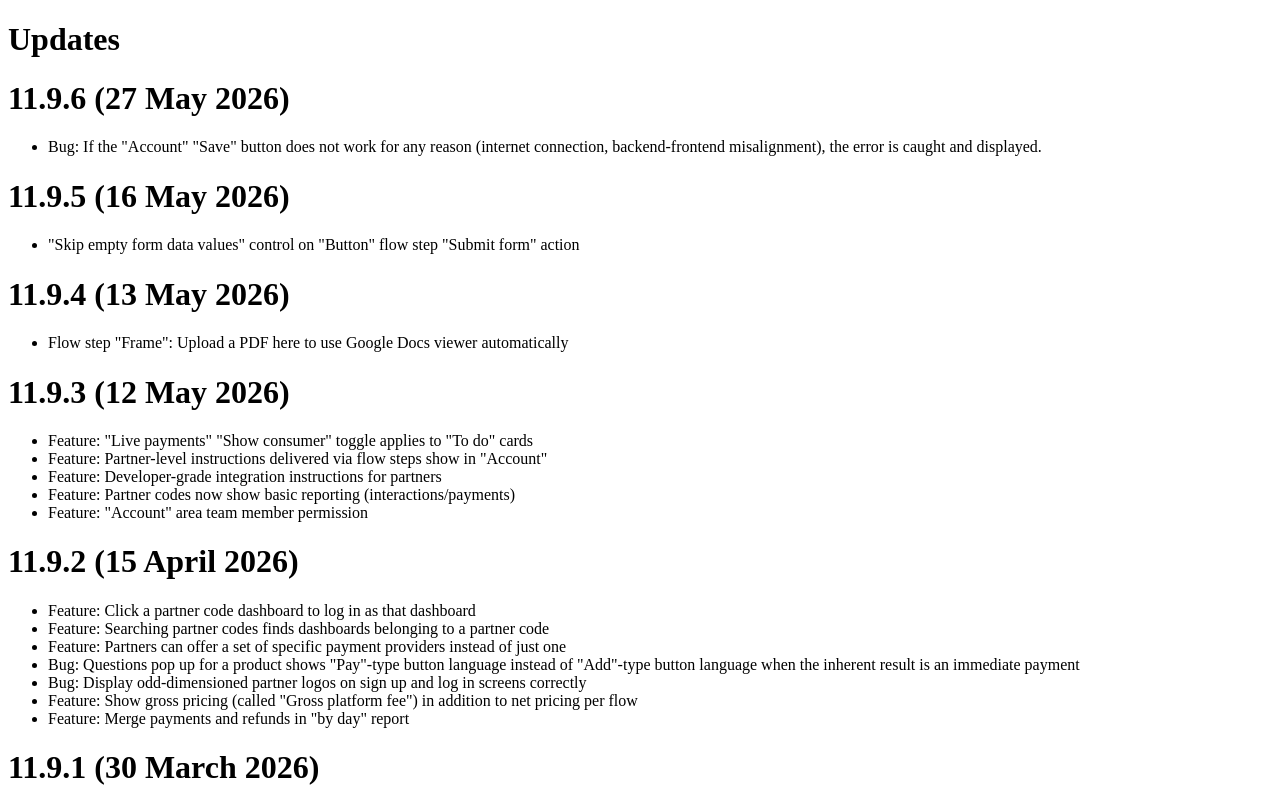
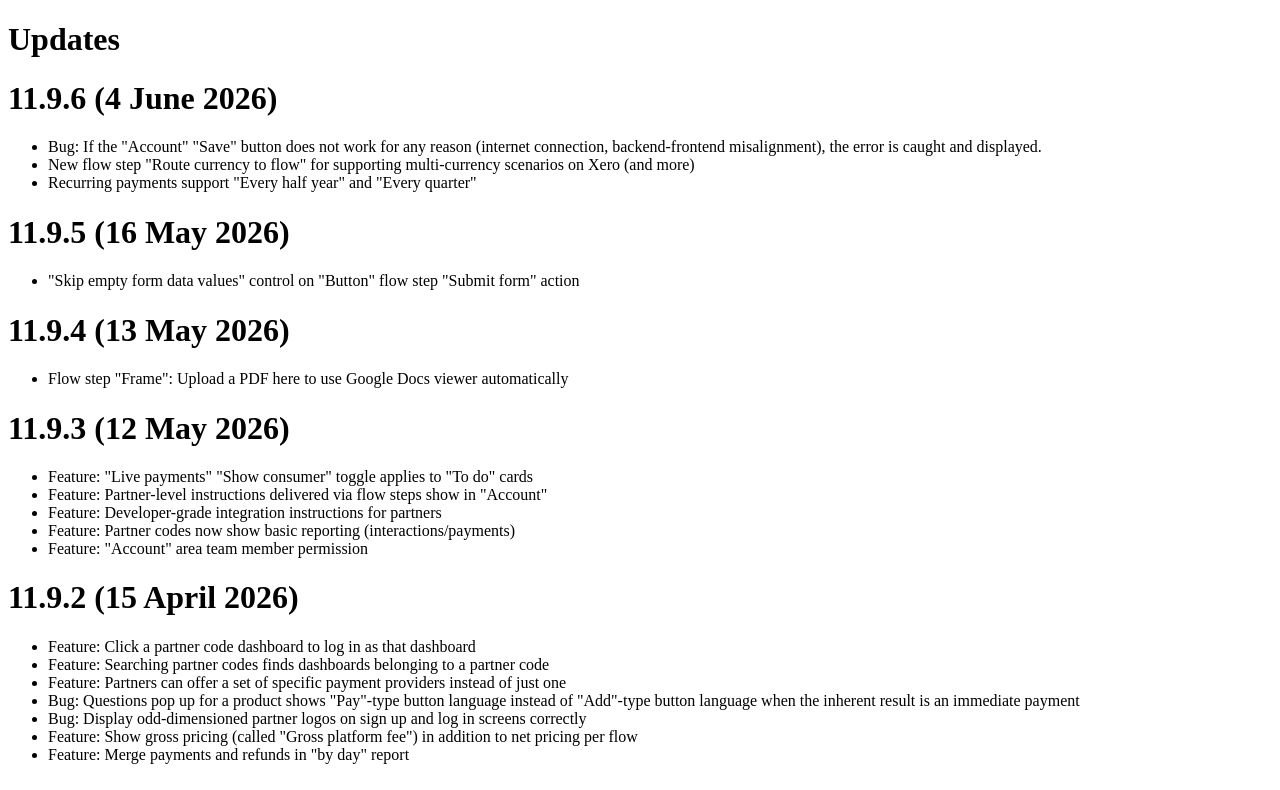
Before and after one commit to Stickyto/sticky-docs, a Next.js app in the folder src/: page /updates in a window 1280 px wide. Shown: the top 790 px of the page. Built offline with nearby package versions, Linux system fonts and the light colour scheme.

Commit message:
`11.9.6 (4 June 2026)`

```diff
--- a/src/pages/updates.mdx
+++ b/src/pages/updates.mdx
@@ -1,7 +1,9 @@
 # Updates
 
-# 11.9.6 (27 May 2026)
+# 11.9.6 (4 June 2026)
  - Bug: If the "Account" "Save" button does not work for any reason (internet connection, backend-frontend misalignment), the error is caught and displayed.
+ - New flow step "Route currency to flow" for supporting multi-currency scenarios on Xero (and more)
+ - Recurring payments support "Every half year" and "Every quarter"
 
 # 11.9.5 (16 May 2026)
  - "Skip empty form data values" control on "Button" flow step "Submit form" action
```
